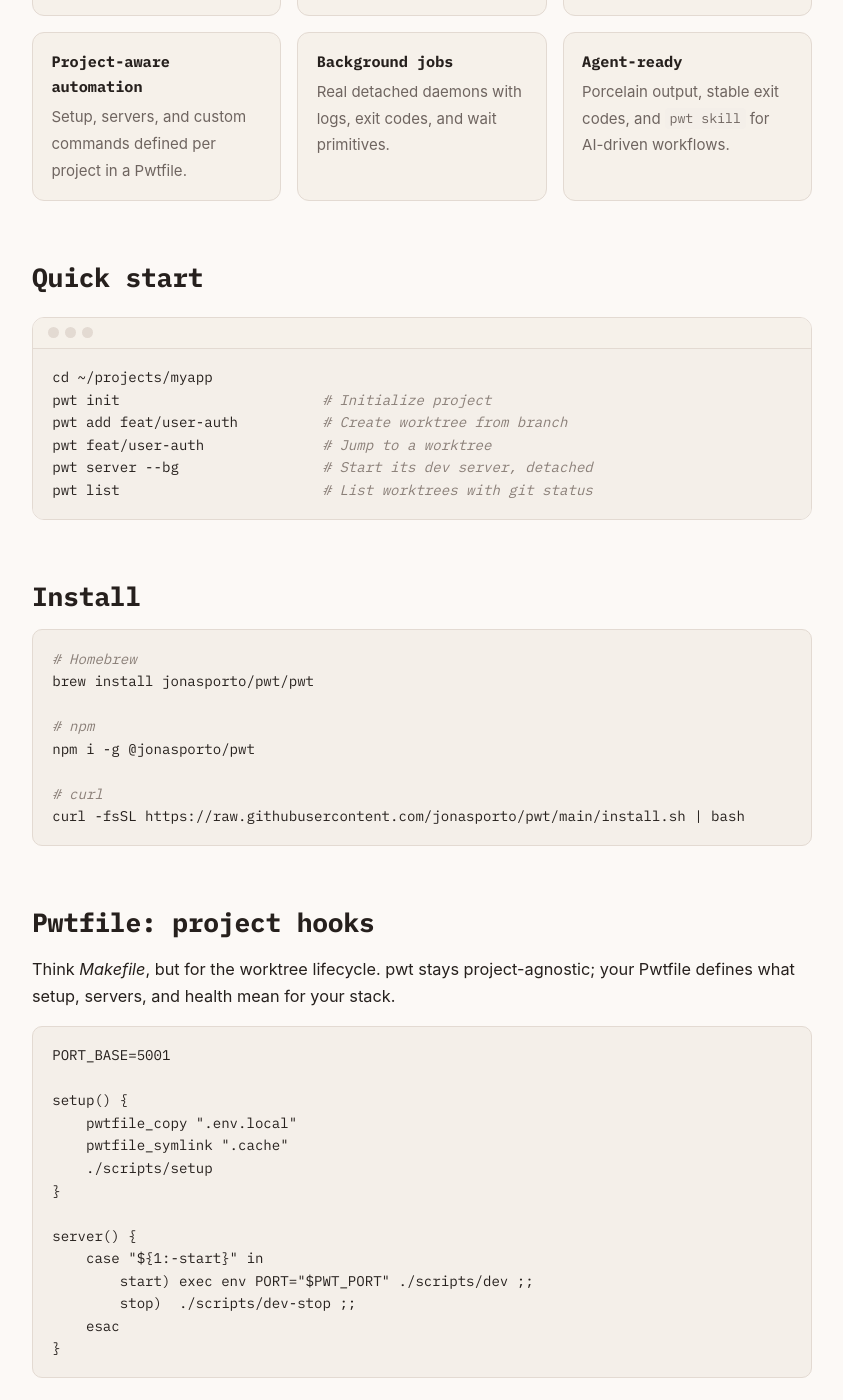
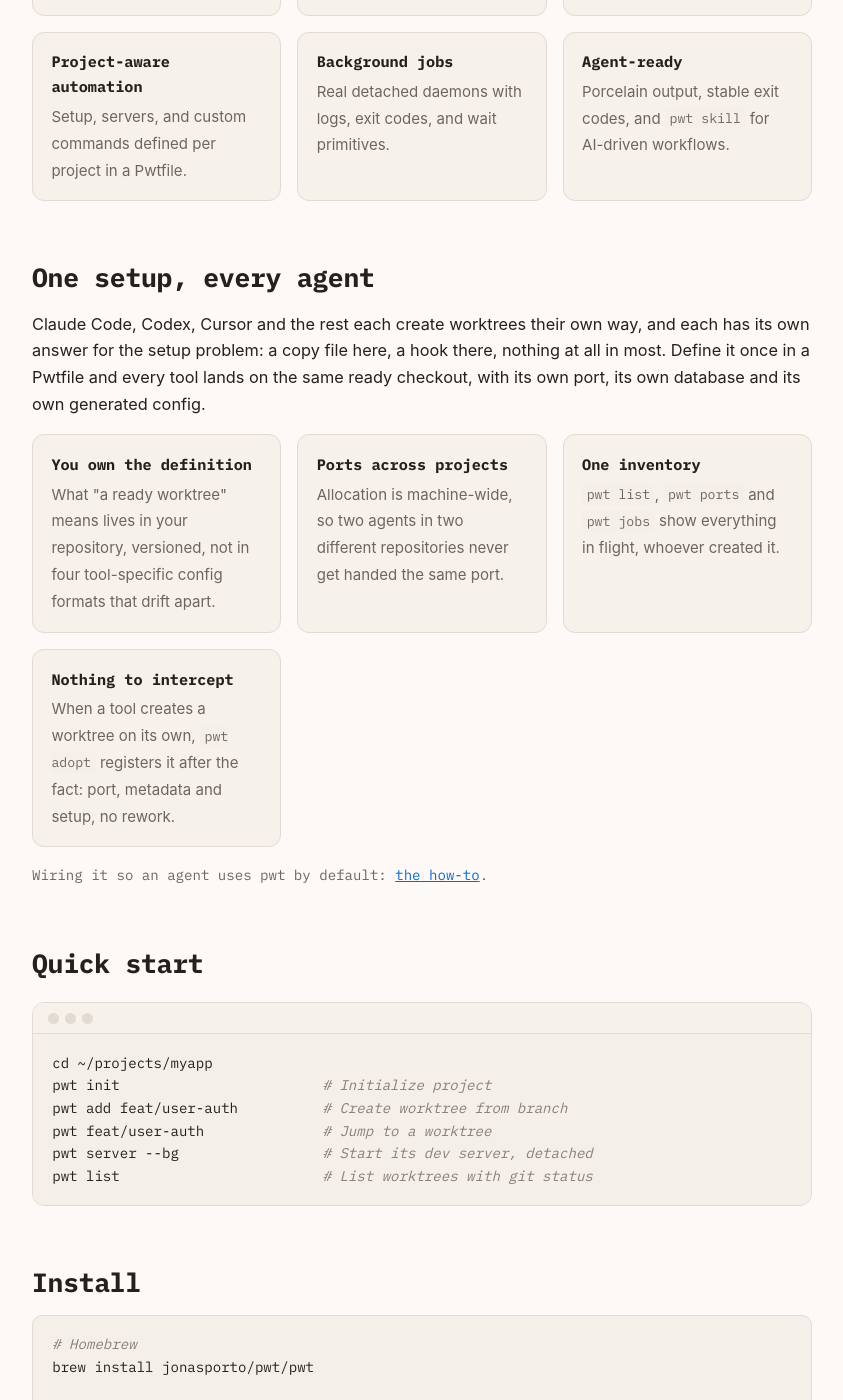
Before and after one commit to jonasporto/pwt, a Jekyll site: the page built from site/index.html, in a window 1280 px wide and 1400 px high, scrolled down 776 px. Shown: the whole window, without its empty margins (218-1061 px from the left). Built offline with Jekyll 4.4.1, drawn with Linux system fonts in a browser that asks for light colours; some of the changed text lies outside the part shown.

Commit message:
Home and README: one setup, every agent; plus the how-to article
The argument that holds across tools is that each one solved worktree
creation and none defined what makes a checkout ready, so setup ends up
configured per tool in formats that mostly do not exist yet. Verified
landscape in the article rather than asserted: Claude Code (hook that
takes over creation), Gemini CLI (worktrees since v0.36, hooks still a
feature request), Grok Build (8 subagents in worktrees), Codex (desktop
worktree mode, no CLI flag in stable).

The article gives the three enforcement layers with verified syntax: the
instruction file (and that Claude Code does not read AGENTS.md), the
deny rule, the WorktreeCreate hook wired to adopt, and adopt as the
universal fallback.

```diff
--- a/site/index.html
+++ b/site/index.html
@@ -27,6 +27,21 @@ image:
   <li><strong>Background jobs</strong><span>Real detached daemons with logs, exit codes, and wait primitives.</span></li>
   <li><strong>Agent-ready</strong><span>Porcelain output, stable exit codes, and <code>pwt skill</code> for AI-driven workflows.</span></li>
 </ul>
+
+<h2>One setup, every agent</h2>
+<p>Claude Code, Codex, Cursor and the rest each create worktrees their own
+way, and each has its own answer for the setup problem: a copy file here, a
+hook there, nothing at all in most. Define it once in a Pwtfile and every
+tool lands on the same ready checkout, with its own port, its own database
+and its own generated config.</p>
+<ul class="cards">
+  <li><strong>You own the definition</strong><span>What "a ready worktree" means lives in your repository, versioned, not in four tool-specific config formats that drift apart.</span></li>
+  <li><strong>Ports across projects</strong><span>Allocation is machine-wide, so two agents in two different repositories never get handed the same port.</span></li>
+  <li><strong>One inventory</strong><span><code>pwt list</code>, <code>pwt ports</code> and <code>pwt jobs</code> show everything in flight, whoever created it.</span></li>
+  <li><strong>Nothing to intercept</strong><span>When a tool creates a worktree on its own, <code>pwt adopt</code> registers it after the fact: port, metadata and setup, no rework.</span></li>
+</ul>
+<p class="post-meta">Wiring it so an agent uses pwt by default:
+<a href="{{ '/blog/how-to-make-every-coding-agent-use-pwt/' | relative_url }}">the how-to</a>.</p>
 
 <h2>Quick start</h2>
 <div class="term">
```
Also changed, not shown: site/_posts/2026-08-17-how-to-make-every-coding-agent-use-pwt.md (added, +161 -0 lines), README.md.
